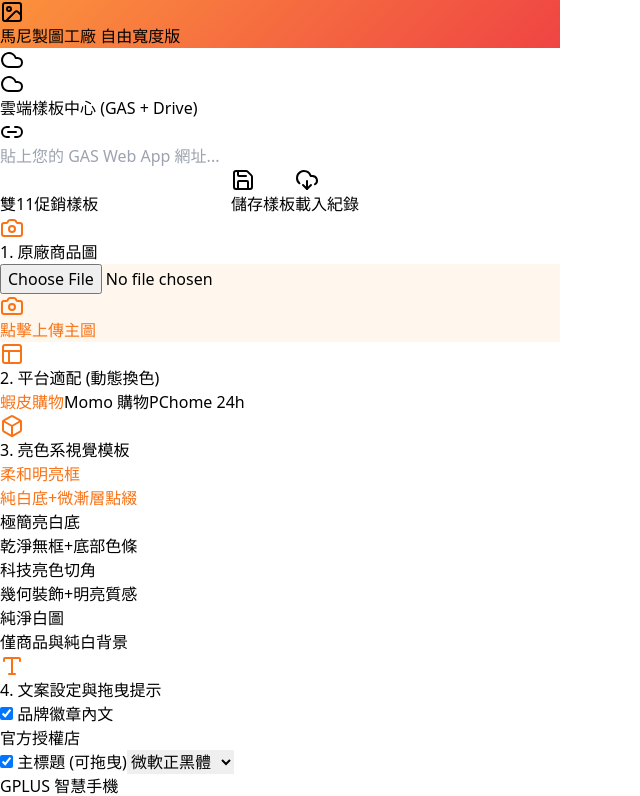
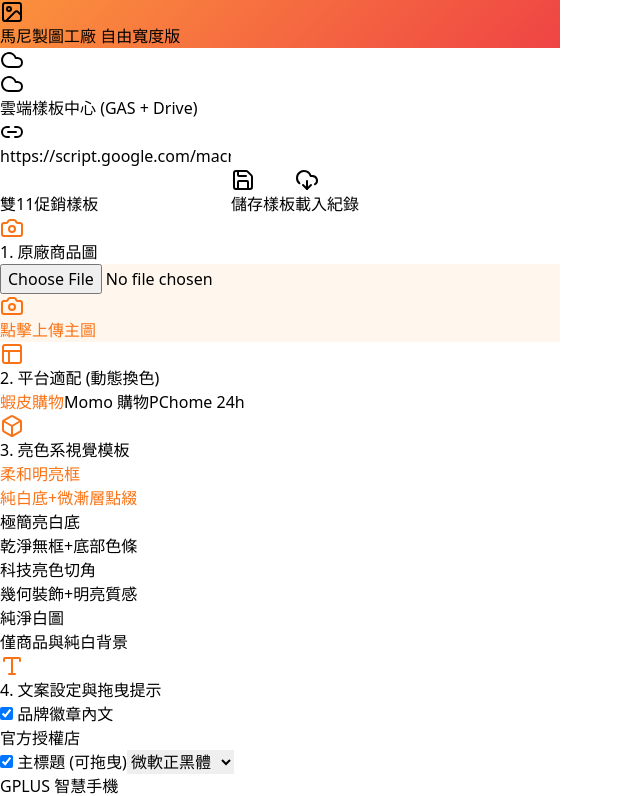
Before and after one commit to daliphone/E-commerce-Image-Library, a React (Vite) app: page / in a window 1280 px wide. Shown: the top 796 px of the page, without its empty margins (0-640 px from the left). Built offline with nearby package versions, Linux system fonts and the light colour scheme.

Commit message:
Update App.jsx
GAS 網址設為預設值

```diff
--- a/src/App.jsx
+++ b/src/App.jsx
@@ -51,7 +51,8 @@ const App = () => {
   const [tagOffsets, setTagOffsets] = useState([]);
 
   // --- 雲端儲存 (GAS) 相關狀態 ---
-  const [gasUrl, setGasUrl] = useState('');
+  // 將您的 GAS 網址設為預設值
+  const [gasUrl, setGasUrl] = useState('https://script.google.com/macros/s/AKfycbz56mtEvhynoY7CqJ7PKU0t5DMZDRWFta9fUQdrPAuxlGqCQ_hg5Fhe11JlSF9vORAJeQ/exec');
   const [projectName, setProjectName] = useState('雙11促銷樣板');
   const [isSaving, setIsSaving] = useState(false);
   const [isLoadingList, setIsLoadingList] = useState(false);
@@ -73,6 +74,7 @@ const App = () => {
   };
 
   useEffect(() => {
+    // 若使用者之前有存過不同的網址，仍會優先載入使用者的設定，否則使用預設值
     const savedUrl = localStorage.getItem('ManiFactory_GAS_URL');
     if (savedUrl) setGasUrl(savedUrl);
   }, []);
```
